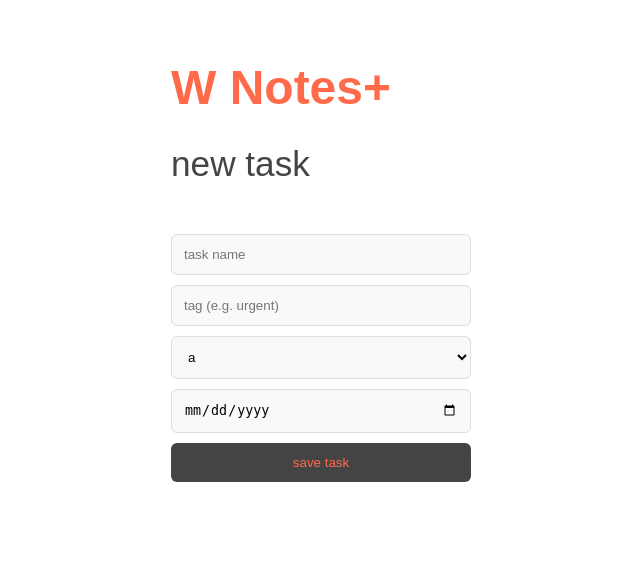
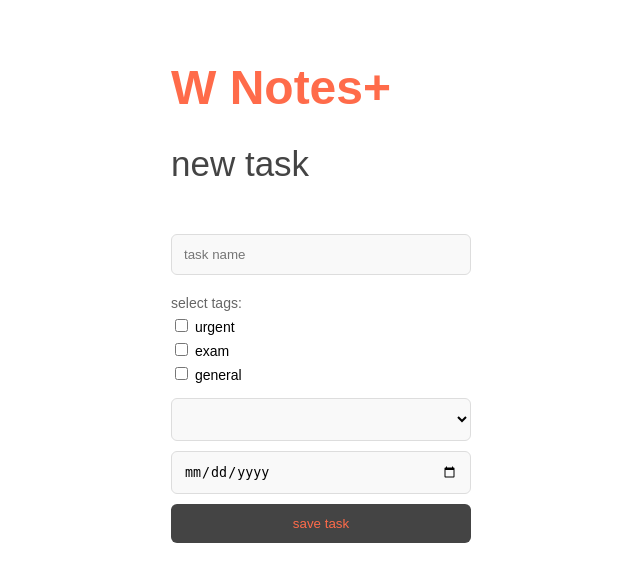
Before and after one commit to NikhilFonseka/studyplanner, a Flask app: page /add_task in a window 1280 px wide. Shown: the top 582 px of the page, without its empty margins (319-959 px from the left). Run offline with Flask 3, Linux system fonts and the light colour scheme; a user stored in the database is signed in; lists and menus that the app fills with data are empty.

Commit message:
small fix

```diff
--- a/app.py
+++ b/app.py
@@ -96,6 +96,14 @@ class Tag(db.Model):
 
     tag_id = db.Column(db.Integer, primary_key=True)
     name = db.Column(db.String(20), nullable=False)
+
+def seed_global_tags():
+    core_options = ['urgent', 'exam', 'general']
+    for name in core_options:
+        if not Tag.query.filter_by(name=name).first():
+            new_tag = Tag(name=name)
+            db.session.add(new_tag)
+    db.session.commit()
 #Message model
 class Message(db.Model):
     """Table for messages sent within a subject context."""
@@ -175,92 +183,124 @@ def logout():
 #Controller for dashboard
 @app.route('/dashboard')
 def dashboard():
-    """Handles the dashboard."""
+    """Handles the dashboard with personal and shared subjects."""
     user_id = session.get('user_id')
     if user_id:
         user = db.session.get(User, user_id)
-        user_subs = Subject.query.filter_by(user_id=user_id).all()
+
+        owned_subs = Subject.query.filter_by(user_id=user_id).all()
+
+        accepted_memberships = SubjectMember.query.filter_by(user_id=user_id, status='accepted').all()
+        shared_subs = [m.subject for m in accepted_memberships]
+
+        pending_invites = SubjectMember.query.filter_by(user_id=user_id, status='pending').all()
+
         return render_template(
-            'home.html', username=user.username, subjects=user_subs
+            'home.html',
+            username=user.username,
+            subjects=owned_subs + shared_subs,
+            invites=pending_invites
         )
     flash("Please login to access the dashboard.")
     return redirect(url_for('signin'))
 
-#Add Subject Controller
 @app.route('/add_subject', methods=['GET', 'POST'])
 def add_subject():
-    """Handles new subject creation."""
     if 'user_id' not in session:
         return redirect(url_for('signin'))
+
     if request.method == 'POST':
         name = request.form.get('name')
         color = request.form.get('color')
-        new_subject = Subject(
-            name=name, color_tag=color, user_id=session['user_id']
+        user_id = session['user_id']
+
+
+        new_subject = Subject(name=name, color_tag=color, user_id=user_id)
+        db.session.add(new_subject)
+
+        db.session.flush()
+
+        owner_member = SubjectMember(
+            user_id=user_id,
+            subject_id=new_subject.subject_id,
+            status='accepted'
         )
-        db.session.add(new_subject)
+        db.session.add(owner_member)
+
         db.session.commit()
         return redirect(url_for('dashboard'))
+
     return render_template('addsubject.html')
 
 #Add task controller
 @app.route('/add_task', methods=['GET', 'POST'])
 def add_task():
-    """Adds a task to a specific subject with date validation and tagging"""
     if 'user_id' not in session:
         return redirect(url_for('signin'))
 
-    user_subjects = Subject.query.filter_by(user_id=session['user_id']).all()
-    #fetches info for tags
+
+    user_id = session['user_id']
+    memberships = SubjectMember.query.filter_by(user_id=user_id, status='accepted').all()
+    user_subjects = [m.subject for m in memberships]
+    available_tags = Tag.query.all()
+
     if request.method == 'POST':
         title = request.form.get('title')
         description = request.form.get('description')
-        # pulls the selected tag from the form
-        tag = request.form.get('tag')
         sub_id = request.form.get('subject_id')
-        # matches the date input name from addtaskhtml
         date_str = request.form.get('due_date_str')
+        # getlist captures all checked boxes from the form
+        selected_tag_ids = request.form.getlist('tag_ids')
 
+        # handle the date safely as planned
         due_date = None
         if date_str and date_str.strip():
             try:
                 due_date = datetime.strptime(date_str, '%Y-%m-%d')
             except ValueError:
-                # handles invalid date strings by setting to none
                 due_date = None
 
-        #create new task
+        # create the task object
         new_task = Task(
             title=title,
             description=description,
-            tag=tag,
             due_date=due_date,
             subject_id=sub_id,
             user_id=session['user_id']
         )
 
+        # link each selected tag to the task
+        for t_id in selected_tag_ids:
+            tag_obj = db.session.get(Tag, t_id)
+            if tag_obj:
+                new_task.tags.append(tag_obj)
+
         db.session.add(new_task)
         db.session.commit()
-
-
         return redirect(url_for('view_subject', subject_id=sub_id))
 
-    return render_template('addtask.html', subjects=user_subjects)
+    return render_template('addtask.html', subjects=user_subjects, tags=available_tags)
 
 
 @app.route('/subject/<int:subject_id>')
 def view_subject(subject_id):
-    """Handles view of a subject and its tasks"""
+    """Handles view of a subject and its tasks with access control."""
     if 'user_id' not in session:
         return redirect(url_for('signin'))
-    subject = Subject.query.filter_by(
-        subject_id=subject_id, user_id=session['user_id']
-    ).first()
-    if not subject:
-        return "Unauthorized Access", 403
+
+    user_id = session['user_id']
+    subject = Subject.query.get_or_404(subject_id)
+
+    is_owner = (subject.user_id == user_id)
+    membership = SubjectMember.query.filter_by(user_id=user_id, subject_id=subject_id, status='accepted').first()
+
+    if not is_owner and not membership:
+        flash("You do not have access to this subject.")
+        return redirect(url_for('dashboard'))
+
     messages = Message.query.filter_by(subject_id=subject_id).all()
+    return render_template('viewsubject.html', subject=subject, messages=messages)
 
-    return render_template('viewsubject.html', subject=subject, messages=messages)
 @app.route('/log_session/<int:subject_id>', methods=['POST'])
 def log_session(subject_id):
     if 'user_id' not in session:
@@ -307,7 +347,7 @@ def invite_user(subject_id):
     target_user = User.query.filter_by(email=email).first()
 
     if target_user:
-        # Check if they are already invited
+        # Check if they are already in the table (pending or accepted)
         exists = SubjectMember.query.filter_by(
             user_id=target_user.user_id,
             subject_id=subject_id
@@ -317,9 +357,12 @@ def invite_user(subject_id):
             invite = SubjectMember(user_id=target_user.user_id, subject_id=subject_id)
             db.session.add(invite)
             db.session.commit()
-            flash("Invite sent!")
+            flash("invite sent!")
+        else:
+            flash("user already invited or joined.")
     else:
-        flash("User not found.")
+        flash("user with that email not found.")
+
     return redirect(url_for('view_subject', subject_id=subject_id))
 
 @app.route('/send_message/<int:subject_id>', methods=['POST'])
@@ -328,13 +371,15 @@ def send_message(subject_id):
         return redirect(url_for('signin'))
 
     content = request.form.get('content')
+    # Use .get to ensure it doesn't crash if receiver is missing
     receiver_id = request.form.get('receiver_id')
 
-    if content:
+    if content and content.strip():
         new_msg = Message(
             content=content,
             sender_id=session['user_id'],
-            receiver_id=receiver_id,
+            # Fixing the nullability for notes to self
+            receiver_id=receiver_id if receiver_id else None,
             subject_id=subject_id
         )
         db.session.add(new_msg)
@@ -365,4 +410,5 @@ if __name__ == '__main__':
     validate_templates()
     with app.app_context():
         db.create_all()
+        seed_global_tags()
     app.run(debug=True)
--- a/static/style.css
+++ b/static/style.css
@@ -10,14 +10,14 @@ body {
 
 .brand_title {
     color: #ff6b4a;
-    font-size: 3em;
+    font-size: 48px;
     margin-top: 60px;
     margin-bottom: 10px;
 }
 
 .view_title {
     color: #444;
-    font-size: 2.2em;
+    font-size: 35px;
     font-weight: normal;
     margin-bottom: 50px;
 }
@@ -69,5 +79,86 @@ body {
     padding: 10px;
     border-radius: 8px;
     margin-bottom: 5px;
-    font-size: 0.9em;
+    font-size: 14px;
 }
+
+.view_container {
+    display: flex;
+    gap: 50px;
+    margin-top: 30px;
+    width: 90%;
+    max-width: 900px;
+}
+
+.column_section {
+    flex: 1;
+}
+
+.section_subtitle {
+    color: #444;
+    font-size: 18px;
+}
+
+.task_item {
+    margin-bottom: 15px;
+    display: flex;
+    align-items: center;
+    justify-content: space-between;
+    width: 100%;
+}
+
+.task_title {
+    font-weight: 500;
+    font-size: 16px;
+}
+
+.scroll_area {
+    max-height: 200px;
+    overflow-y: auto;
+    margin-bottom: 10px;
+}
+
+.history_text {
+    font-size: 14px;
+    color: #666;
+    margin-bottom: 5px;
+}
+
+.secondary_link {
+    display: block;
+    margin-top: 15px;
+    color: #888;
+    text-decoration: none;
+    font-size: 14px;
+}
+
+.back_link {
+    margin-top: 50px;
+    color: #888;
+    text-decoration: none;
+    font-size: 16px;
+}
+
+.form_container {
+    width: 300px;
+}
+
+.field_label {
+    margin: 10px 0 5px;
+    font-size: 14px;
+    color: #666;
+}
+
+.checkbox_group {
+    margin-bottom: 15px;
+}
+
+.checkbox_item {
+    display: block;
+    margin-bottom: 5px;
+    font-size: 14px;
+}
+
+.full_width_btn {
+    width: 100%;
+}
--- a/templates/addtask.html
+++ b/templates/addtask.html
@@ -3,17 +3,28 @@
     <h1 class="brand_title">W Notes+</h1>
     <h2 class="view_title">new task</h2>
 
-    <div style="width: 300px;">
+    <div class="form_container">
         <form action="{{ url_for('add_task') }}" method="POST">
             <input type="text" name="title" placeholder="task name" class="input_field" required>
-            <input type="text" name="tag" placeholder="tag (e.g. urgent)" class="input_field">
+
+            <p class="field_label">select tags:</p>
+            <div class="checkbox_group">
+                {% for t in tags %}
+                <label class="checkbox_item">
+                    <input type="checkbox" name="tag_ids" value="{{ t.tag_id }}">
+                    {{ t.name|lower }}
+                </label>
+                {% endfor %}
+            </div>
+
             <select name="subject_id" class="input_field">
                 {% for s in subjects %}
                     <option value="{{ s.subject_id }}">{{ s.name|lower }}</option>
                 {% endfor %}
             </select>
+
             <input type="date" name="due_date_str" class="input_field">
-            <button type="submit" class="button_signup" style="width: 100%;">save task</button>
+            <button type="submit" class="button_signup full_width_btn">save task</button>
         </form>
     </div>
 {% endblock %}
--- a/templates/home.html
+++ b/templates/home.html
@@ -1,22 +1,31 @@
 {% extends "base.html" %}
 {% block content %}
-    <div style="width: 90%; max-width: 900px; text-align: right; margin-top: 20px;">
-        <a href="{{ url_for('logout') }}" style="color: #888; text-decoration: none; font-size: 0.9em;">logout</a>
+    <h1 class="brand_title">w notes+</h1>
+    <h2 class="view_title">welcome, {{ username }}</h2>
+
+    {% if invites %}
+    <div class="form_container" style="margin-bottom: 30px; border: 1px solid #ff6b4a; padding: 15px; border-radius: 10px;">
+        <h3 class="section_subtitle" style="color: #ff6b4a;">pending invites</h3>
+        {% for invite in invites %}
+            <div class="message_box" style="display: flex; justify-content: space-between; align-items: center;">
+                <span>join <strong>{{ invite.subject.name|lower }}</strong>?</span>
+                <div>
+                    <a href="{{ url_for('handle_invite', membership_id=invite.id, action='accept') }}" class="button_signup" style="padding: 5px 10px; font-size: 0.7em;">accept</a>
+                    <a href="{{ url_for('handle_invite', membership_id=invite.id, action='decline') }}" style="color: #888; font-size: 0.7em; text-decoration: none; margin-left: 10px;">decline</a>
+                </div>
+            </div>
+        {% endfor %}
+    </div>
+    {% endif %}
+
+    <div class="subject_list">
+        {% for s in subjects %}
+            <a href="{{ url_for('view_subject', subject_id=s.subject_id) }}" class="subject_button">
+                {{ s.name|lower }}
+            </a>
+        {% endfor %}
     </div>
 
-    <h1 class="brand_title">W Notes+</h1>
-    <h2 class="view_title">Select Subject</h2>
-
-    <div class="form_container" style="display: flex; flex-direction: column; align-items: center;">
-        {% for subject in subjects %}
-        <a href="{{ url_for('view_subject', subject_id=subject.subject_id) }}" class="subject_button">
-            {{ subject.name|lower }}
-        </a>
-        {% endfor %}
-
-        <a href="{{ url_for('add_subject') }}"
-           style="color: #888; text-align: center; margin-top: 30px; text-decoration: none; font-size: 0.9em;">
-            + add new subject
-        </a>
-    </div>
+    <a href="{{ url_for('add_subject') }}" class="secondary_link" style="margin-top: 30px;">+ add subject</a>
+    <a href="{{ url_for('logout') }}" class="back_link">logout</a>
 {% endblock %}
--- a/templates/viewsubject.html
+++ b/templates/viewsubject.html
@@ -1,50 +1,5 @@
-{% extends "base.html" %}
-{% block content %}
-    <h1 class="brand_title">{{ subject.name|lower }}</h1>
-
-    <div style="display: flex; gap: 50px; margin-top: 30px; width: 90%; max-width: 900px;">
-        <div style="flex: 1;">
-            <h3 style="color: #444;">tasks</h3>
-            {% for task in subject.tasks %}
-                <div style="padding: 12px 0; border-bottom: 1px solid #eee; display: flex; justify-content: space-between; align-items: center;">
-                    <span>
-                        {{ task.title|lower }}
-                        {% if task.tag %}<span class="tag_badge">{{ task.tag|lower }}</span>{% endif %}
-                    </span>
-                    <a href="{{ url_for('complete_task', task_id=task.task_id) }}" style="color: #ff6b4a; text-decoration: none;">done</a>
-                </div>
-            {% endfor %}
-            <a href="{{ url_for('add_task') }}" style="display: block; margin-top: 15px; color: #888; text-decoration: none;">+ new task</a>
-
-            <h3 style="color: #444; margin-top: 40px;">study log</h3>
-            <form action="{{ url_for('log_session', subject_id=subject.subject_id) }}" method="POST" style="display: flex; gap: 10px;">
-                <input type="number" name="duration" placeholder="mins" class="input_field" style="flex: 1;">
-                <button type="submit" class="button_signup">log</button>
-            </form>
-        </div>
-
-        <div style="flex: 1;">
-            {% if messages %}
-                <h3 style="color: #444;">messages</h3>
-                <div style="max-height: 200px; overflow-y: auto; margin-bottom: 10px;">
-                    {% for msg in messages %}
-                        <div class="message_box">{{ msg.content|lower }}</div>
-                    {% endfor %}
-                </div>
-            {% endif %}
-
-            <form action="{{ url_for('send_message', subject_id=subject.subject_id) }}" method="POST">
-                <input type="text" name="content" placeholder="send note..." class="input_field">
-            </form>
-
-            <h3 style="color: #444; margin-top: 30px;">history</h3>
-            {% for s in subject.study_sessions|sort(attribute='start_time', reverse=True) %}
-                <div style="font-size: 0.85em; color: #666; margin-bottom: 5px;">
-                    {{ s.duration }}m - {{ s.start_time.strftime('%b %d') }}
-                </div>
-            {% endfor %}
-        </div>
-    </div>
-
-    <a href="{{ url_for('dashboard') }}" style="margin-top: 50px; color: #888; text-decoration: none;">back to menu</a>
-{% endblock %}
+<h3 class="section_subtitle" style="margin-top: 30px;">share subject</h3>
+<form action="{{ url_for('invite_user', subject_id=subject.subject_id) }}" method="POST" style="display: flex; gap: 5px;">
+    <input type="email" name="email" placeholder="friend's email..." class="input_field" style="margin-bottom: 0;" required>
+    <button type="submit" class="button_signup" style="padding: 5px 10px; font-size: 0.8em;">send</button>
+</form>
--- a/tester.py
+++ b/tester.py
@@ -5,7 +5,7 @@ Proves authentication, navigation, an integrity.
 """
 
 import pytest
-from app import app, db, User, Subject, StudySession, resetdb
+from app import app, db, Subject, StudySession, resetdb
 
 @pytest.fixture
 def client():
@@ -113,3 +113,4 @@ def test_messaging_system(client):
 
 if __name__ == '__main__':
     pytest.main([__file__])
+    resetdb()
```
Also changed, not shown: other parts of static/style.css (+17 -7 lines), instance/database.db.
